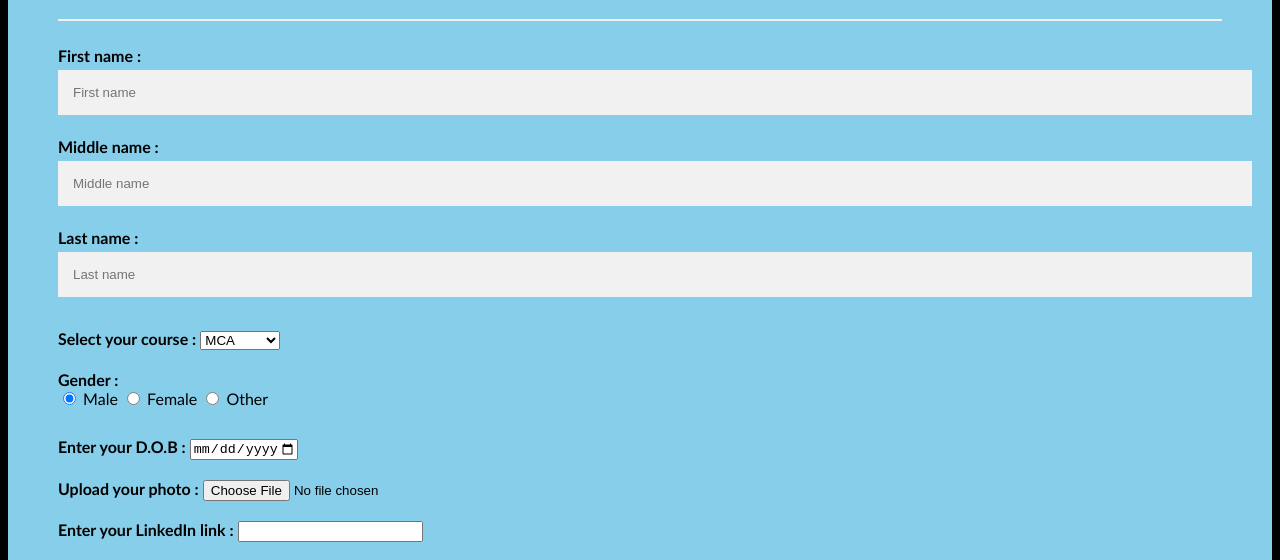
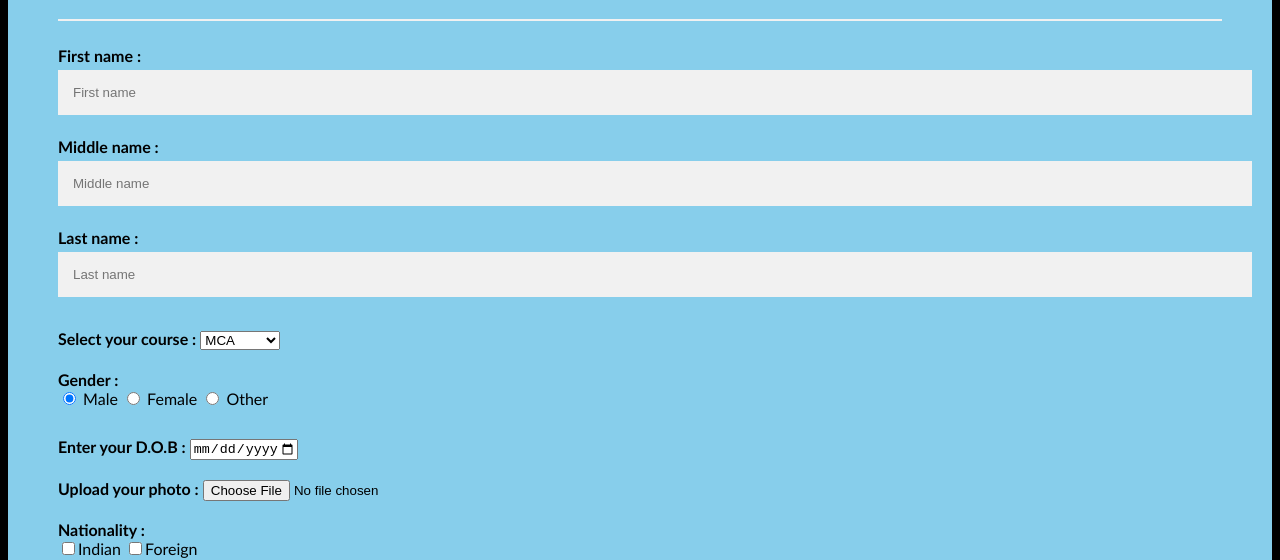
Before and after one commit to aditi2614/fullstack2, a plain HTML site: page RegistrationForm.html in a window 1280 px wide. Shown: the part 244-804 px from the top of the page. Drawn offline with Linux system fonts and the light colour scheme.

Commit message:
Student registeration form

```diff
--- a/RegistrationForm.html
+++ b/RegistrationForm.html
@@ -114,6 +114,11 @@
             <label for="picture"><b>Upload your photo :</b></label>
             <input type="file" id="picture"> <br><br>
 
+            <label type="Nationality"><b>Nationality :</b></label><br>
+            <input type="checkbox" name="location" value="indian">Indian
+            <input type="checkbox" name="location" value="foreign">Foreign<br><br>
+
+
             <label for="url"><b>Enter your LinkedIn link :</b></label>
             <input type="link" id="url"> <br><br>
 
```
